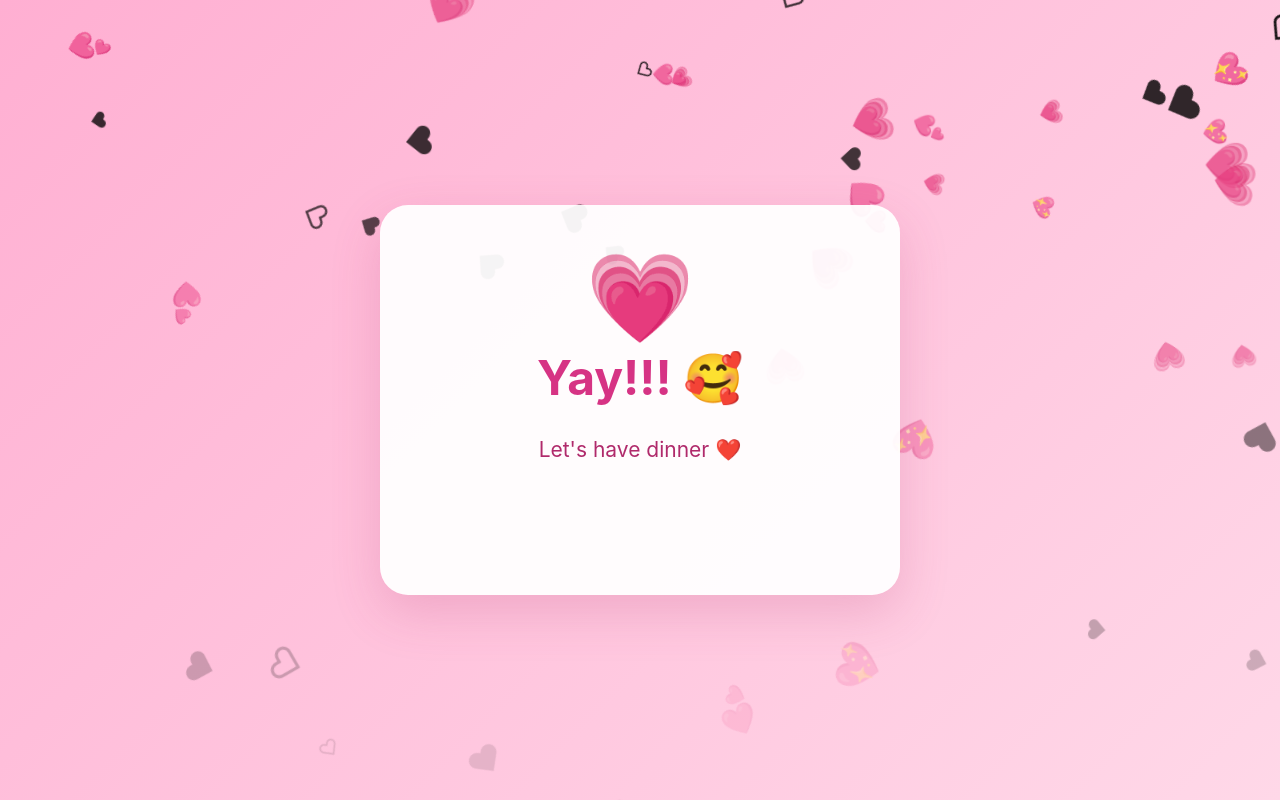
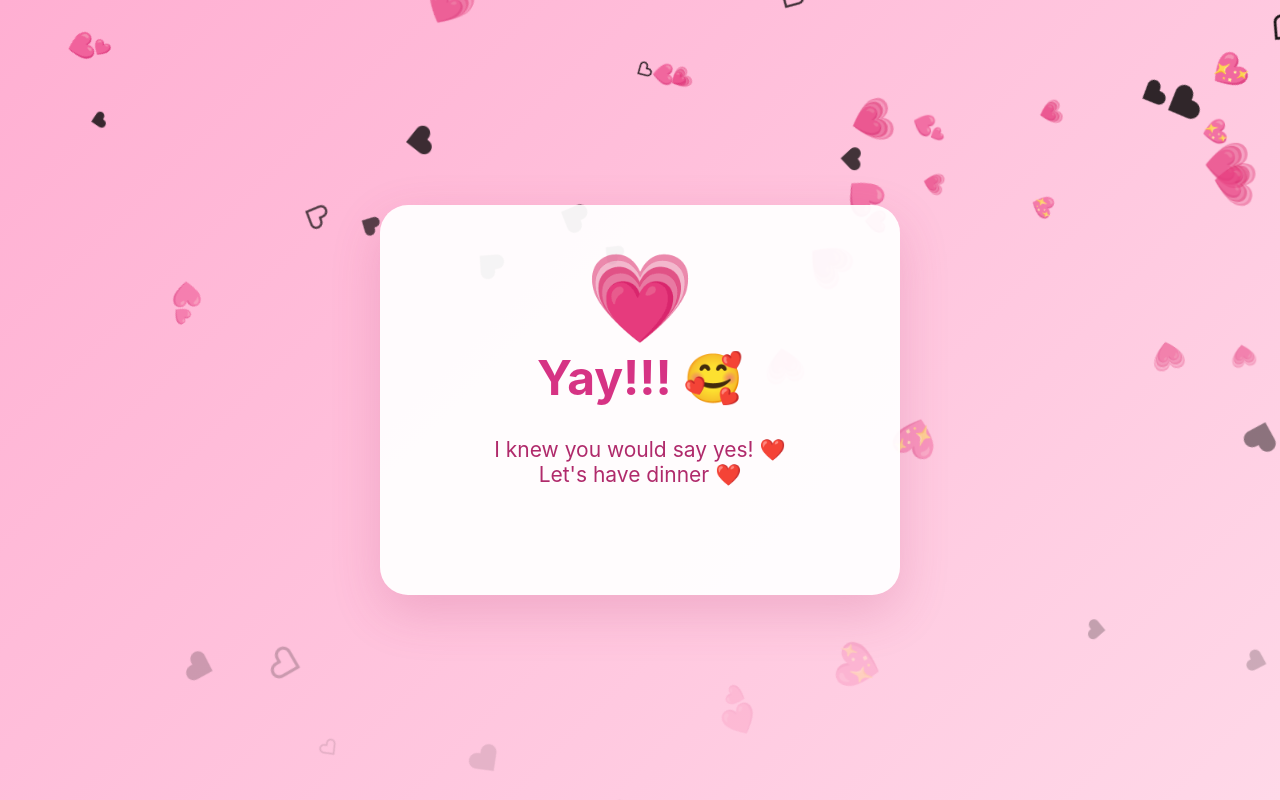
Before and after one commit to zeothak/Open-this, a plain HTML site: page index.html in a window 1280 px wide. Both pictures are taken after a click on the button "Yes 💖". Drawn offline with Linux system fonts and the light colour scheme.

Commit message:
Update index.html

```diff
--- a/index.html
+++ b/index.html
@@ -172,6 +172,7 @@ button{
   <div id="success" class="success">
     <div class="big-heart">💗</div>
     <h1>Yay!!! 🥰</h1>
+    <p>I knew you would say yes! ❤️</p>
     <p>Let's have dinner ❤️</p>
   </div>
 
```
